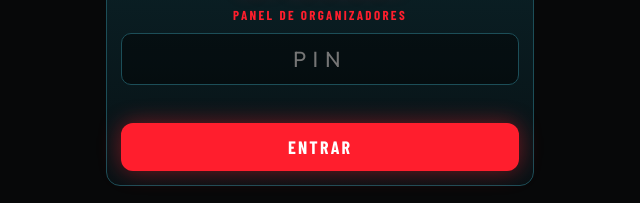
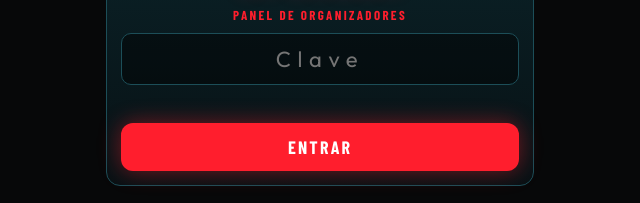
Before and after one commit to federicodeal/labomba, a plain HTML site: page admin.html in a window 1280 px wide. Shown: the part 204-407 px from the top of the page, 320-960 px from the left. Drawn offline with nearby package versions, Linux system fonts and the light colour scheme; a web font is replaced by a local one.

Commit message:
Clave: permitir letras y números (teclado completo)

```diff
--- a/admin.html
+++ b/admin.html
@@ -4,7 +4,7 @@
 <div id="login" class="card form" style="margin-top:40px;text-align:center">
   <img src="assets/bomb.svg" style="width:70px;margin:0 auto" alt=""><div class="logo" style="font-size:48px">LA BOMBA</div>
   <div class="kicker">Panel de organizadores</div>
-  <input id="pin" type="password" inputmode="numeric" placeholder="PIN" style="text-align:center;font-size:22px;letter-spacing:.3em">
+  <input id="pin" type="password" autocapitalize="off" autocorrect="off" placeholder="Clave" style="text-align:center;font-size:22px;letter-spacing:.3em">
   <div class="err" id="lerr"></div><button class="btn" id="go">Entrar</button>
 </div>
 
```
Also changed, not shown: rrpp.html (+1 -1 lines), scanner.html (+1 -1 lines).
